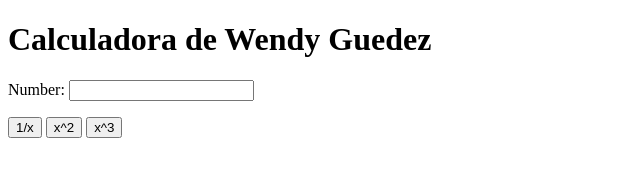
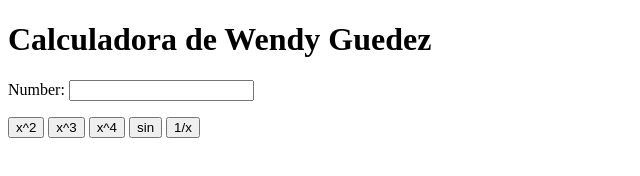
Before and after one commit to wendyguedez/my_calculator_2, a plain HTML site: page index.html in a window 1280 px wide. Shown: the whole page, without its empty margins (0-640 px from the left). Drawn offline with Linux system fonts and the light colour scheme.

Commit message:
sin(x) button

```diff
--- a/index.html
+++ b/index.html
@@ -9,9 +9,12 @@
 		Number:
 		<input type="text" id="n1">
 		<p>
-			<button onclick="inverse()"> 1/x </button>
 			<button onclick="square()"> x^2 </button>
 			<button onclick="cube()"> x^3 </button>
+			<button onclick="power_4()"> x^4</button>
+			<button onclick="sine()"> sin </button>
+			<button onclick="inverse()"> 1/x </button>
+
 		</p>
 		<script type="text/javascript">
 			function cube() {
@@ -26,6 +29,14 @@
 				var num = document.getElementById("n1");
 				num.value = 1/num.value;
 			}
+			function sine() {
+				var num = document.getElementById("n1");
+				num.value = Math.sin(num.value);
+			}
+			function power_4() {
+				var num = document.getElementById("n1");
+				num.value = Math.pow(num.value, 4);
+			}S
 		</script>
 	</body>
 </html>
```
